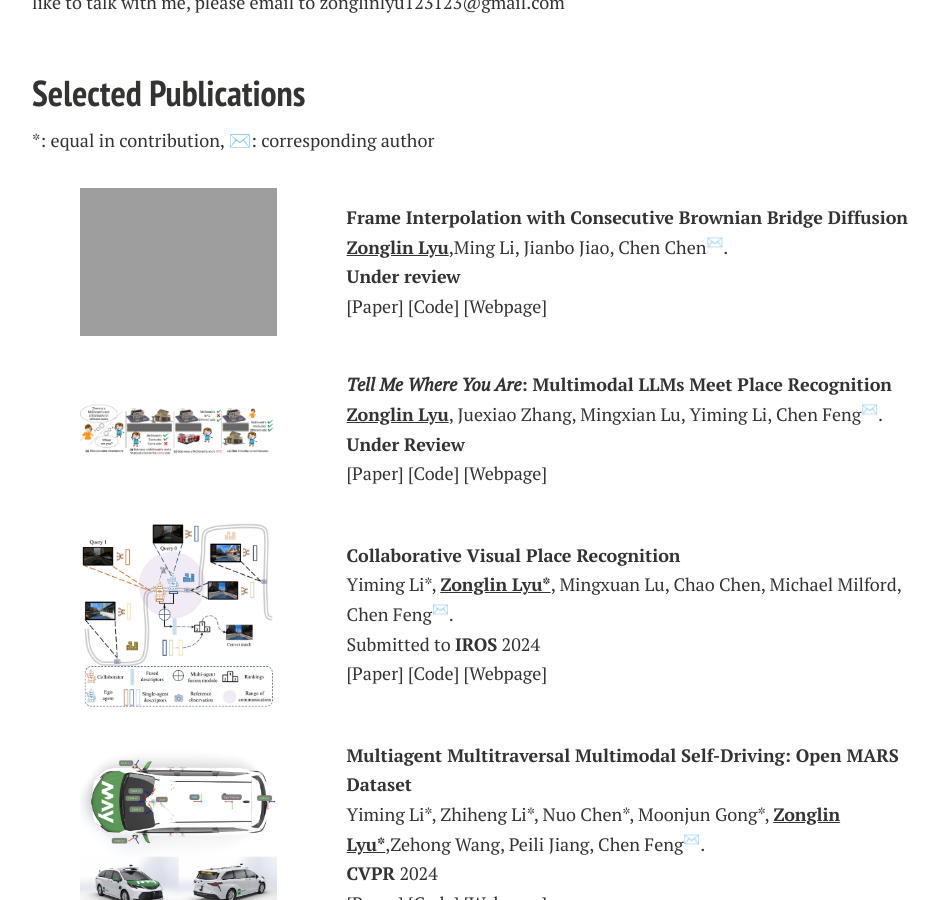
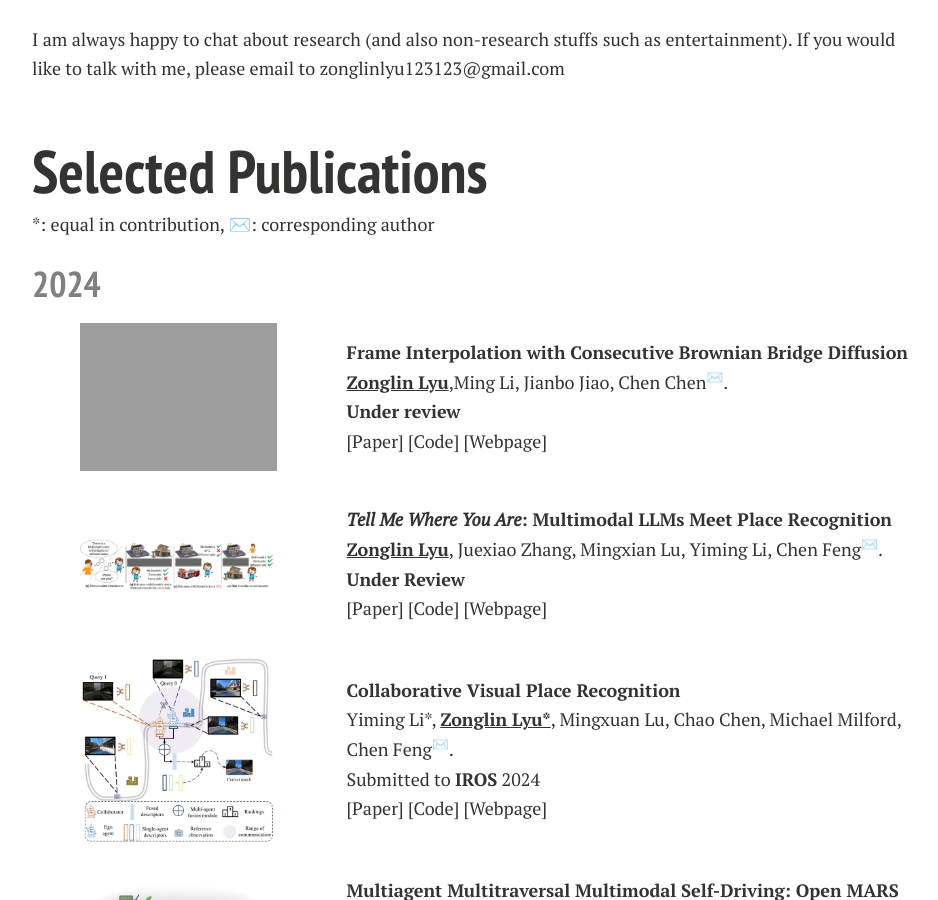
Before and after one commit to ZonglinL/ZonglinL.github.io, a Jekyll site: the page built from index.md, in a window 1280 px wide and 900 px high, scrolled down 771 px. Shown: the whole window, without its empty margins (288-1226 px from the left). Built offline with Jekyll 4.4.1, drawn with Linux system fonts in a browser that asks for light colours; nearby versions of some CDN libraries; comment, search, counter and statistics services are not loaded; a style sheet for code colours, icons or effects is not loaded; our own code applies the rules of GitHub Pages for plain Markdown files.

Commit message:
Update index.md

```diff
--- a/index.md
+++ b/index.md
@@ -2,21 +2,21 @@
 layout: page
 ---
 
-## Education
+# Education
 - **Aug 2024 - :** Ph.D. in Computer Science, University of Utah
 - **Sep 2021 - Dec 2022:** M.S. in Operations Research, Columbia University
 - **Sep 2017 - June 2020:** B.S. in Applied Math, University of California, San Diego
 
 <br>
 
-## About
+# About
 
 I am an incoming Ph.D. student in Computer Science at the Univeristy of Utah, advised by Professor [Ziad Al-Halah](https://users.cs.utah.edu/~ziad/). Prior joining the University of Utah, I was fortunate to collaborate with Professor [Chen Chen](https://www.crcv.ucf.edu/chenchen/). Beofre that, I worked at [AI4CE Lab](https://ai4ce.github.io/) with [Yiming Li](https://yimingli-page.github.io/) and Professor [Chen Feng](https://scholar.google.com/citations?user=YeG8ZM0AAAAJ&hl=en).
 
 
 <br>
 
-## Research Interests
+# Research Interests
 
 * Computer vision
 * Generative Models
@@ -27,8 +27,10 @@ I am always happy to chat about research (and also non-research stuffs such as e
 
 <br>
 
-## Selected Publications
+# Selected Publications
 *: equal in contribution, ✉️: corresponding author
+
+<h2 style="color: gray;">2024</h2>
 
 <table style="width:100%;border:0px;border-spacing:0px;border-collapse:separate;margin-right:auto;margin-left:auto;">
   <tbody>
```
